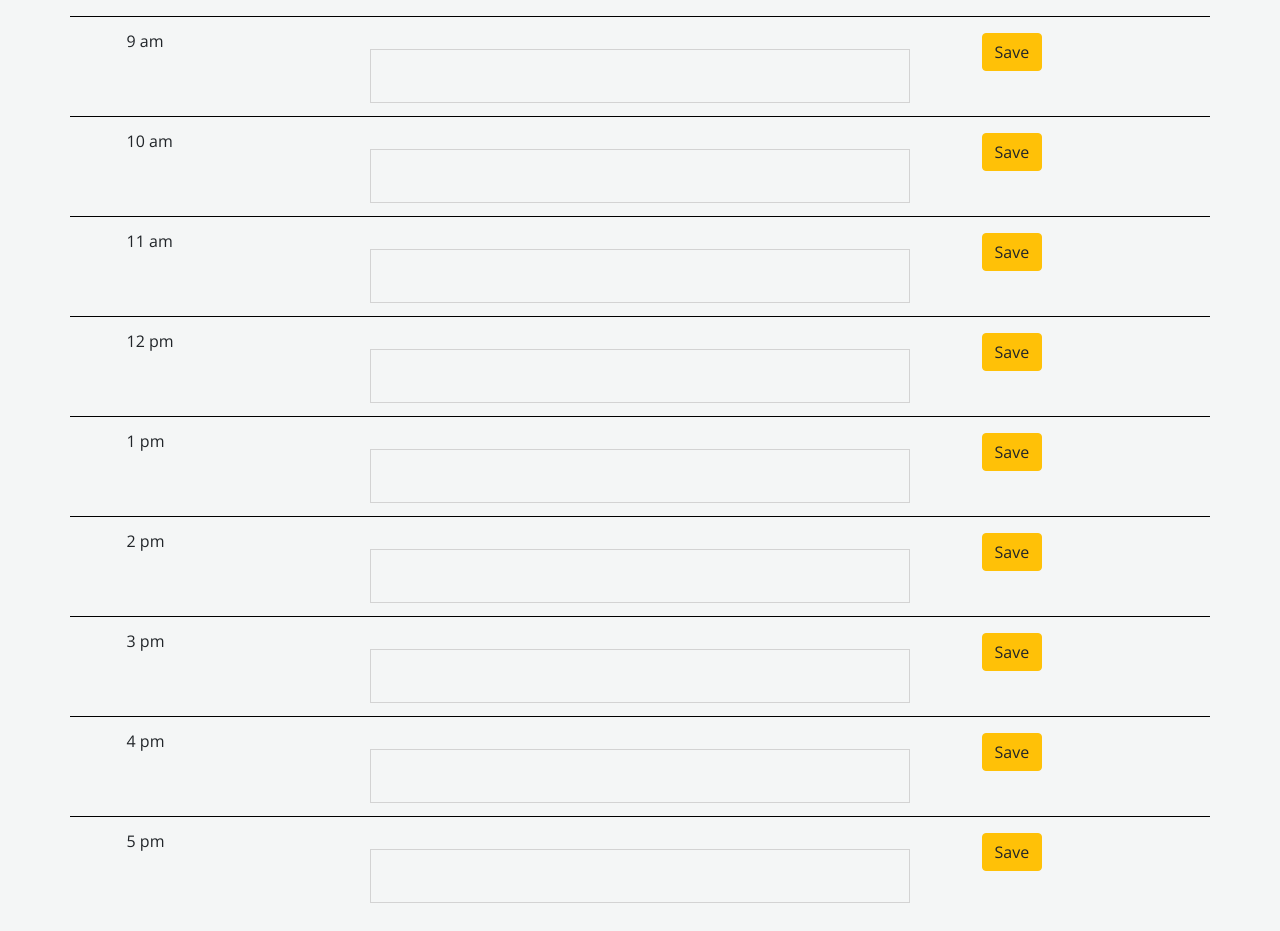
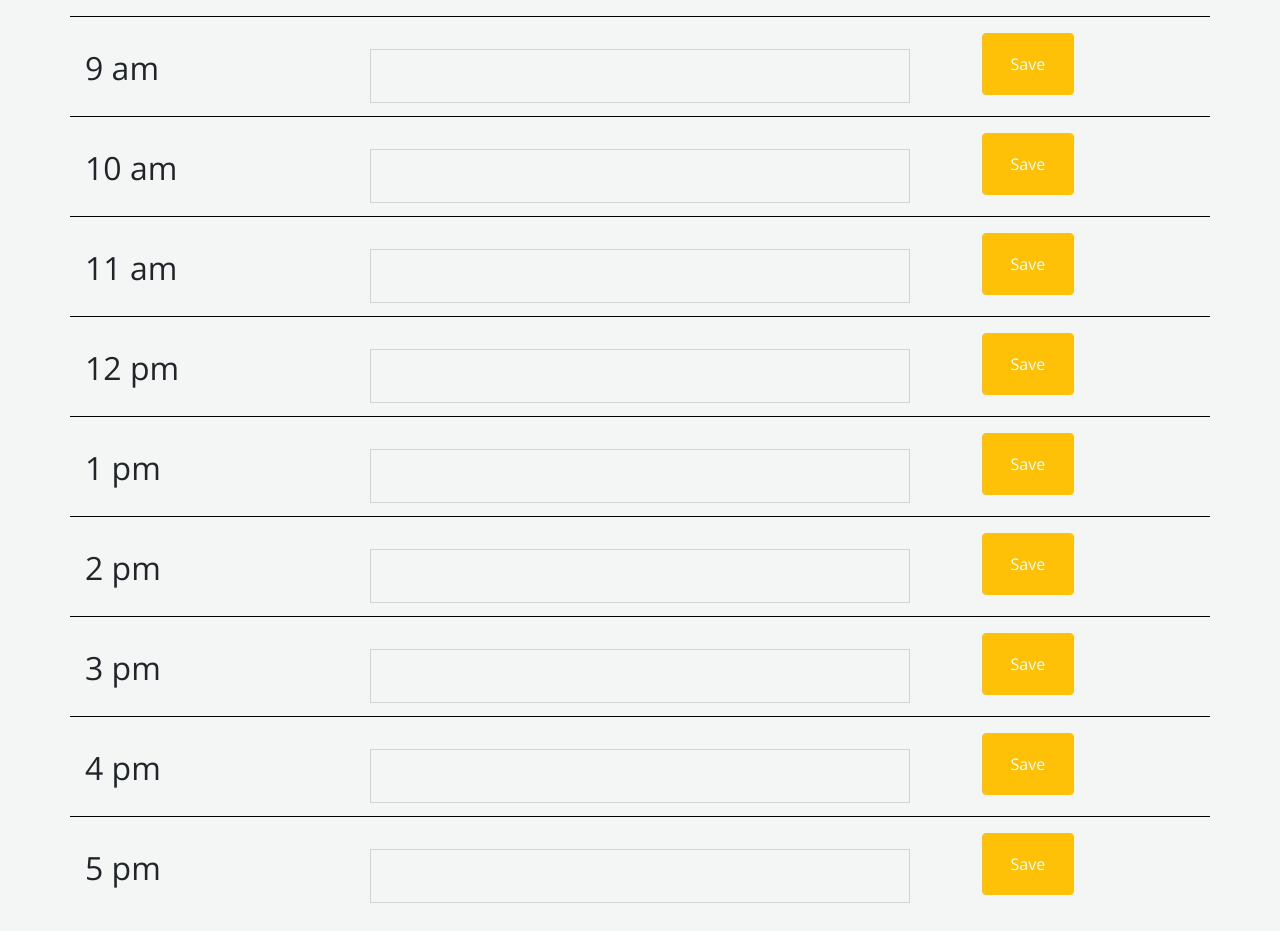
Before and after one commit to lilliana1/day_planner, a plain HTML site: page index.html in a window 1280 px wide. Shown: the part 320-1251 px from the top of the page. Drawn offline with nearby package versions, Linux system fonts and the light colour scheme.

Commit message:
buttons know worken when clicked

```diff
--- a/index.html
+++ b/index.html
@@ -25,22 +25,22 @@
       <div class="row">
         <!--col time-->
         <div class="col">
-          9 am
+          <h2>9 am</h2>
         </div>
         <!--col text area-->
         <div class="col-6">
-        <textarea id="9"></textarea>
+        <textarea type ="text" id="9"></textarea>
         </div>
         <!--col button-->
         <div class="col">
-          <button type="button" class="btn btn-warning" class="saveBtn">Save</button>
+          <button type="button" class="btn btn-warning saveBtn">Save</button>
         </div>
       </div>
     <!--row-->
     <div class="row">
         <!--col time-->
         <div class="col">
-          10 am
+          <h2>10 am</h2>
         </div>
         <!--col text area-->
         <div class="col-6">
@@ -48,14 +48,14 @@
         </div>
         <!--col button-->
         <div class="col">
-          <button type="button" class="btn btn-warning" class="saveBtn" >Save</button>
+          <button type="button" class="btn btn-warning saveBtn" >Save</button>
         </div>
       </div>
     <!--row-->
     <div class="row">
         <!--col time-->
         <div class="col">
-          11 am
+          <h2>11 am</h2>
         </div>
         <!--col text area-->
         <div class="col-6">
@@ -63,14 +63,14 @@
         </div>
         <!--col button-->
         <div class="col">
-          <button type="button" class="btn btn-warning" class="saveBtn" >Save</button>
+          <button type="button" class="btn btn-warning saveBtn" >Save</button>
         </div>
       </div>
     <!--row-->
     <div class="row">
         <!--col time-->
         <div class="col">
-          12 pm
+          <h2>12 pm</h2>
         </div>
         <!--col text area-->
         <div class="col-6">
@@ -78,14 +78,14 @@
         </div>
         <!--col button-->
         <div class="col">
-          <button type="button" class="btn btn-warning" class="saveBtn" >Save</button>
+          <button type="button" class="btn btn-warning saveBtn" >Save</button>
         </div>
       </div>
     <!--row-->
     <div class="row">
         <!--col time-->
         <div class="col">
-          1 pm
+          <h2>1 pm</h2>
         </div>
         <!--col text area-->
         <div class="col-6">
@@ -93,14 +93,14 @@
         </div>
         <!--col button-->
         <div class="col">
-          <button type="button" class="btn btn-warning" class="saveBtn" >Save</button>
+          <button type="button" class="btn btn-warning saveBtn" >Save</button>
         </div>
       </div>
     <!--row-->
     <div class="row">
         <!--col time-->
         <div class="col">
-          2 pm
+          <h2>2 pm</h2>
         </div>
         <!--col text area-->
         <div class="col-6">
@@ -108,14 +108,14 @@
         </div>
         <!--col button-->
         <div class="col">
-          <button type="button" class="btn btn-warning" class="saveBtn" >Save</button>
+          <button type="button" class="btn btn-warning saveBtn" >Save</button>
         </div>
       </div>
     <!--row-->
     <div class="row">
         <!--col time-->
         <div class="col">
-          3 pm
+          <h2>3 pm</h2>
         </div>
         <!--col text area-->
         <div class="col-6">
@@ -123,14 +123,14 @@
         </div>
         <!--col button-->
         <div class="col">
-          <button type="button" class="btn btn-warning" class="saveBtn" >Save</button>
+          <button type="button" class="btn btn-warning saveBtn" >Save</button>
         </div>
       </div>
     <!--row-->
     <div class="row">
         <!--col time-->
         <div class="col">
-          4 pm
+          <h2>4 pm</h2>
         </div>
         <!--col text area-->
         <div class="col-6">
@@ -138,14 +138,14 @@
         </div>
         <!--col button-->
         <div class="col">
-          <button type="button" class="btn btn-warning" class="saveBtn" >Save</button>
+          <button type="button" class="btn btn-warning saveBtn" >Save</button>
         </div>
       </div>
     <!--row-->
     <div class="row">
         <!--col time-->
         <div class="col">
-          5 pm
+          <h2>5 pm</h2>
         </div>
         <!--col text area-->
         <div class="col-6">
@@ -153,7 +153,7 @@
         </div>
         <!--col button-->
         <div class="col">
-          <button type="button" class="btn btn-warning" class="saveBtn" >Save</button>
+          <button type="button" class="btn btn-warning saveBtn" >Save</button>
         </div>
       </div>
     </div>
--- a/script.js
+++ b/script.js
@@ -5,7 +5,7 @@ function minutes() {
 setInterval(minutes,1000);
 
 //
-// var saveBtn = document.querySelector(".saveBtn");
+var saveBtn = document.querySelector(".saveBtn");
 // var nine = document.querySelector("#9");
 // var ten = document.querySelector("#10");
 // var eleven = document.querySelector("#11");
@@ -16,20 +16,9 @@ setInterval(minutes,1000);
 // var four = document.querySelector("#4");
 // var five = document.querySelector("#5");
 
-
-window.onbeforeunload = function() {
-    localStorage.setItem("toDo9", $('#9').val());
-    localStorage.setItem("toDo10", $('#10').val());
-    localStorage.setItem("toDo11", $('#11').val());
-    localStorage.setItem("toDo12", $('#12').val());
-    localStorage.setItem("toDo1", $('#1').val());
-    localStorage.setItem("toD2", $('#2').val());
-    localStorage.setItem("toDo3", $('#3').val());
-    localStorage.setItem("toDo4", $('#4').val());
-    localStorage.setItem("toDo5", $('#5').val());
-};
-
-window.onload = function() {
+// get local storage when page is refreshed with function
+refresh();
+function refresh() {
   var str = localStorage.getItem("toDo9");
   if (str !== null) $('#9').val(str);
   var str = localStorage.getItem("toDo10");
@@ -48,8 +37,26 @@ window.onload = function() {
   if (str !== null) $('#4').val(str);
   var str = localStorage.getItem("toDo5");
   if (str !== null) $('#5').val(str);
+}
 
-};
+// if they click save
+
+$(".saveBtn").on("click", function(event) {
+
+    event.preventDefault();
+    localStorage.setItem("toDo9", $('#9').val());
+    localStorage.setItem("toDo10", $('#10').val());
+    localStorage.setItem("toDo11", $('#11').val());
+    localStorage.setItem("toDo12", $('#12').val());
+    localStorage.setItem("toDo1", $('#1').val());
+    localStorage.setItem("toD2", $('#2').val());
+    localStorage.setItem("toDo3", $('#3').val());
+    localStorage.setItem("toDo4", $('#4').val());
+    localStorage.setItem("toDo5", $('#5').val());
+
+    refresh();
+
+});
 
 
 
--- a/style.css
+++ b/style.css
@@ -63,15 +63,16 @@ textarea{
 }
 
 .saveBtn {
-  border-left: 1px solid black;
-  border-top-right-radius: 15px;
-  border-bottom-right-radius: 15px;
-  background-color: #06AED5;
+  /* border-left: 1px solid black; */
+  /* border-top-right-radius: 15px;
+  border-bottom-right-radius: 15px; */
+  /* background-color: #06AED5; */
   color: white;
   cursor: pointer;
+  padding: 18px 28px;
 }
 
 .saveBtn i:hover {
-  font-size: 20px;
+  /* font-size: 20px; */
   transition: all .3s ease-in-out;
 }
```
Lines whose indentation alone changed are shown as unchanged.
